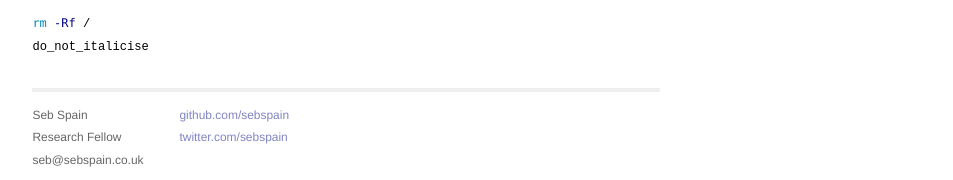
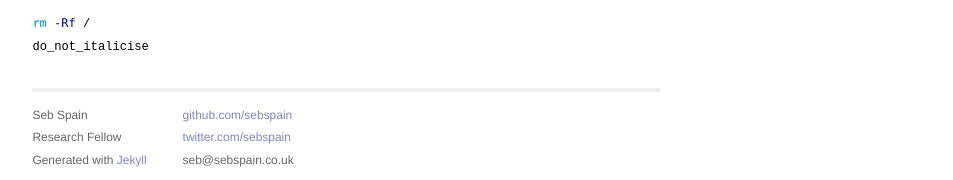
Before and after one commit to sebspain/sebspain.github.io, a Jekyll site: the page built from index.html, in a window 1280 px wide. Shown: the part 1798-1978 px from the top of the page, without its empty margins (189-1142 px from the left). Built offline with Jekyll 4.4.1, drawn with Linux system fonts in a browser that asks for light colours; Markdown is read by kramdown in place of the engine named in the settings; formulas are drawn with MathJax 3.

Commit message:
changed contact links

```diff
--- a/_layouts/default.html
+++ b/_layouts/default.html
@@ -30,13 +30,14 @@
                 <p>
                   Seb Spain<br />
                   Research Fellow<br />
-                  seb@sebspain.co.uk
+				  Generated with <a href="http://jekyllrb.com">Jekyll</a>
                 </p>
               </div>
               <div class="contact">
                 <p>
                   <a href="http://github.com/sebspain/">github.com/sebspain</a><br />
                   <a href="http://twitter.com/sebspain/">twitter.com/sebspain</a><br />
+                 seb@sebspain.co.uk
                 </p>
               </div>
               </div>
```
